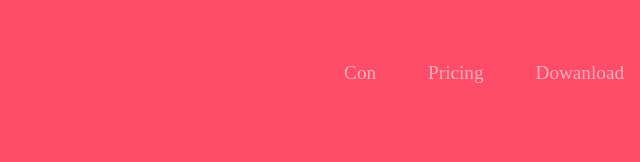
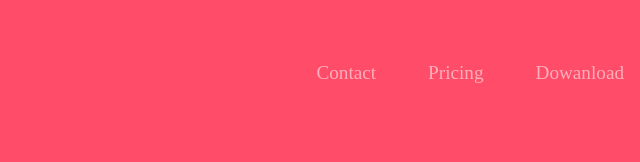
Before and after one commit to ykute07/tindog, a plain HTML site: page index.html in a window 1280 px wide. Shown: the top 162 px of the page, 438-1078 px from the left. Drawn offline with nearby package versions, Linux system fonts and the light colour scheme.

Commit message:
Update index.html

```diff
--- a/index.html
+++ b/index.html
@@ -43,7 +43,7 @@
         <div class="collapse navbar-collapse" id="navbarTogglerDemo01">
             <ul class="navbar-nav ml-auto">
                 <li class="nav-item">
-                    <a class="nav-link" href="#footer">Con</a>
+                    <a class="nav-link" href="#footer">Contact</a>
                 </li>
                 <li class="nav-item">
                     <a class="nav-link" href="#pricing">Pricing</a>
```
